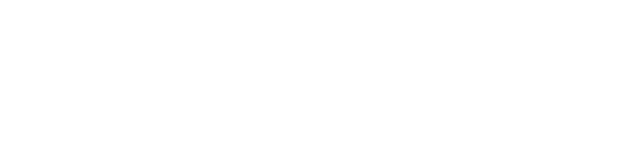
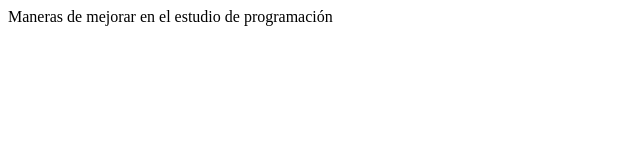
Before and after one commit to diego-vecch/mi-web, a plain HTML site: page hoja2.html in a window 1280 px wide. Shown: the whole page, without its empty margins (0-640 px from the left). Drawn offline with Linux system fonts and the light colour scheme.

Commit message:
Agregando modos de mejorar el estudio dev

```diff
--- a/hoja2.html
+++ b/hoja2.html
@@ -3,6 +3,6 @@
         <title>Buenas noches</title>
     </head>
     <body>
-
+        Maneras de mejorar en el estudio de programación
     </body>
 </html>
```
